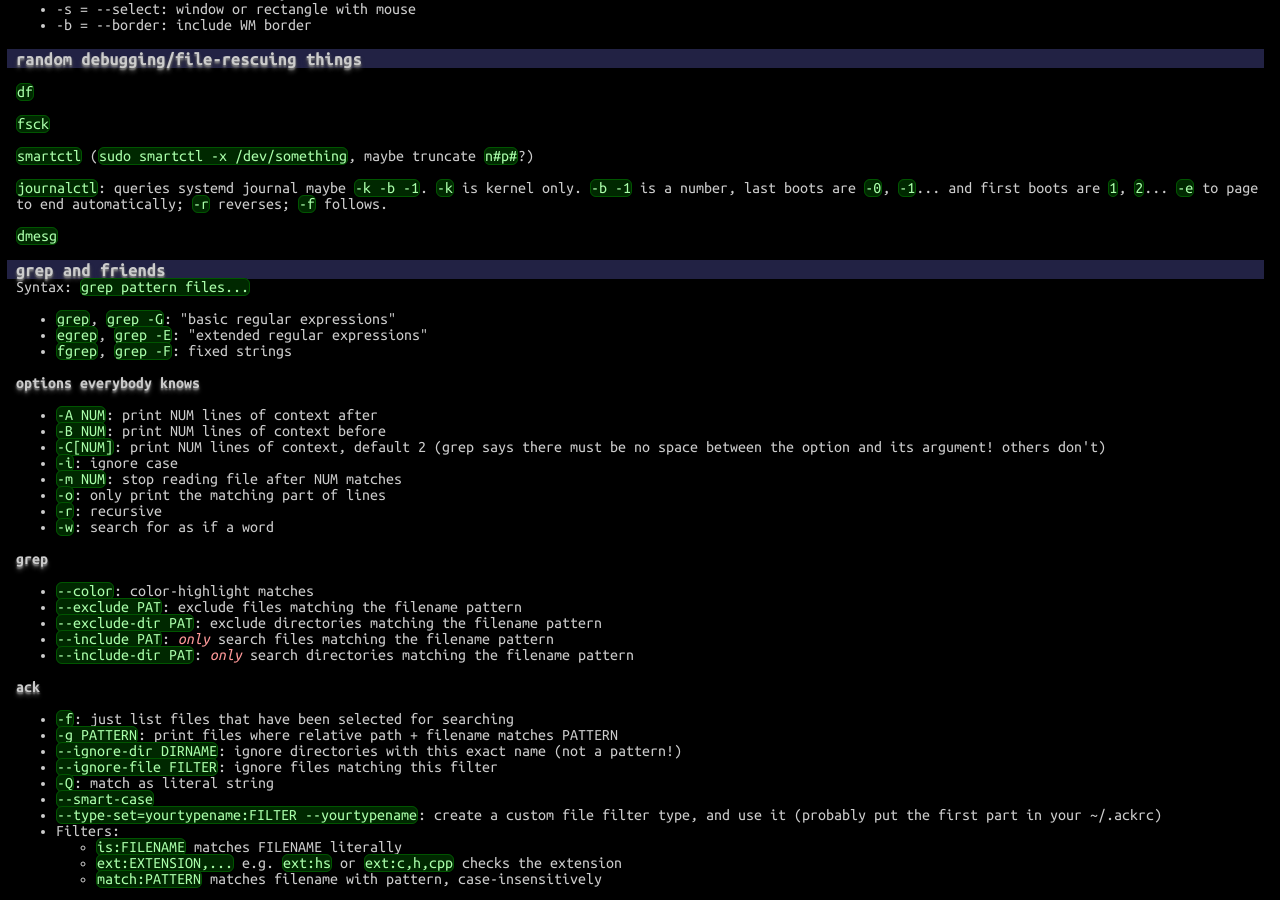
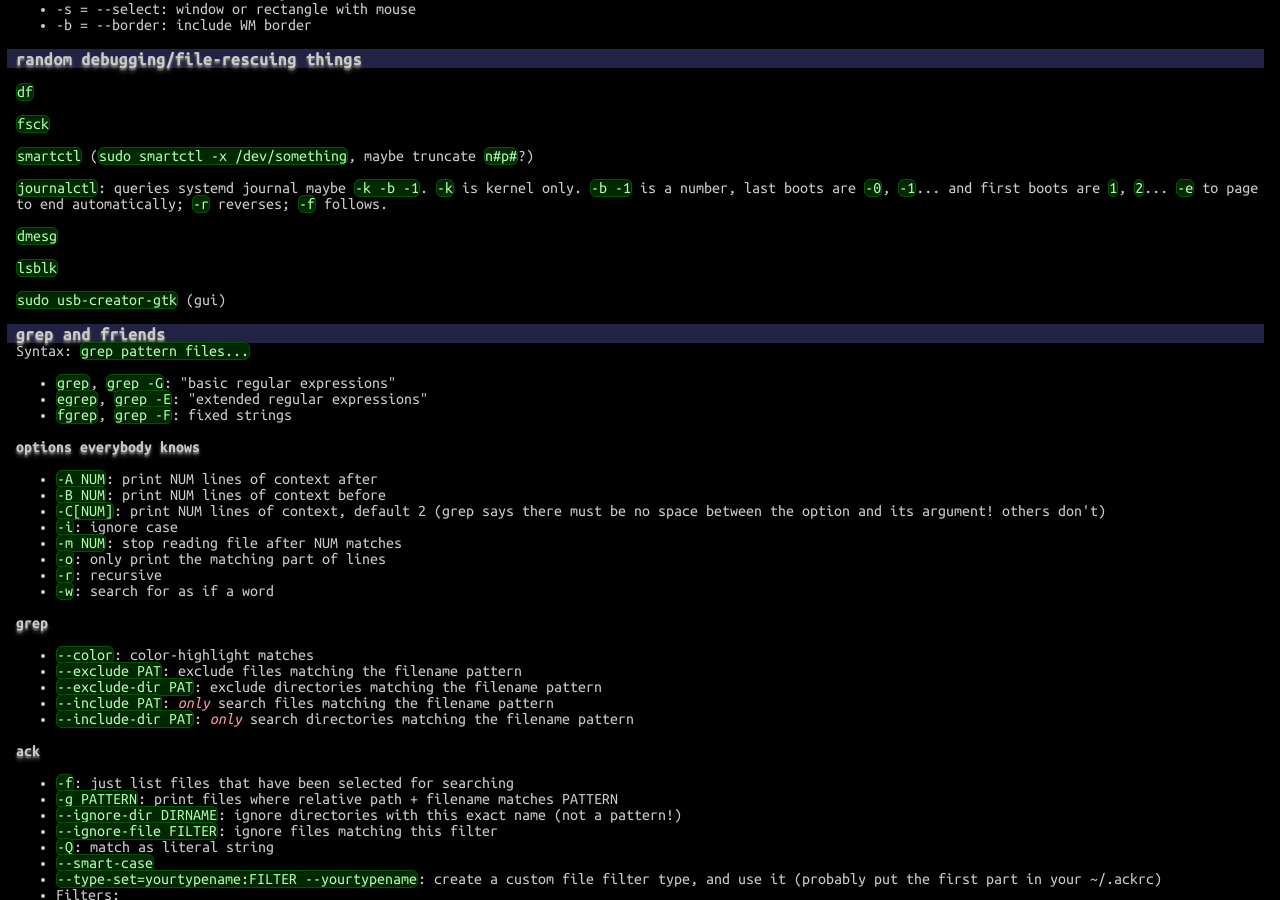
Before and after one commit to betaveros/cs, a Jekyll site: the page built from index.html, in a window 1280 px wide and 900 px high, scrolled down 42039 px. Built offline with Jekyll 4.4.1, drawn with Linux system fonts in a browser that asks for light colours.

Commit message:
more sad shell stuff

```diff
--- a/_includes/shell.html
+++ b/_includes/shell.html
@@ -148,6 +148,8 @@ scp foobar.txt your_username@remotehost.edu:/some/remote/directory</pre>
 <p><code>smartctl</code> (<code>sudo smartctl -x /dev/something</code>, maybe truncate <code>n#p#</code>?)</p>
 <p><code>journalctl</code>: queries systemd journal maybe <code>-k -b -1</code>. <code>-k</code> is kernel only. <code>-b -1</code> is a number, last boots are <code>-0</code>, <code>-1</code>... and first boots are <code>1</code>, <code>2</code>... <code>-e</code> to page to end automatically; <code>-r</code> reverses; <code>-f</code> follows.</p>
 <p><code>dmesg</code></p>
+<p><code>lsblk</code></p>
+<p><code>sudo usb-creator-gtk</code> (gui)</p>
 
 <h3>grep and friends</h3>
 
```
